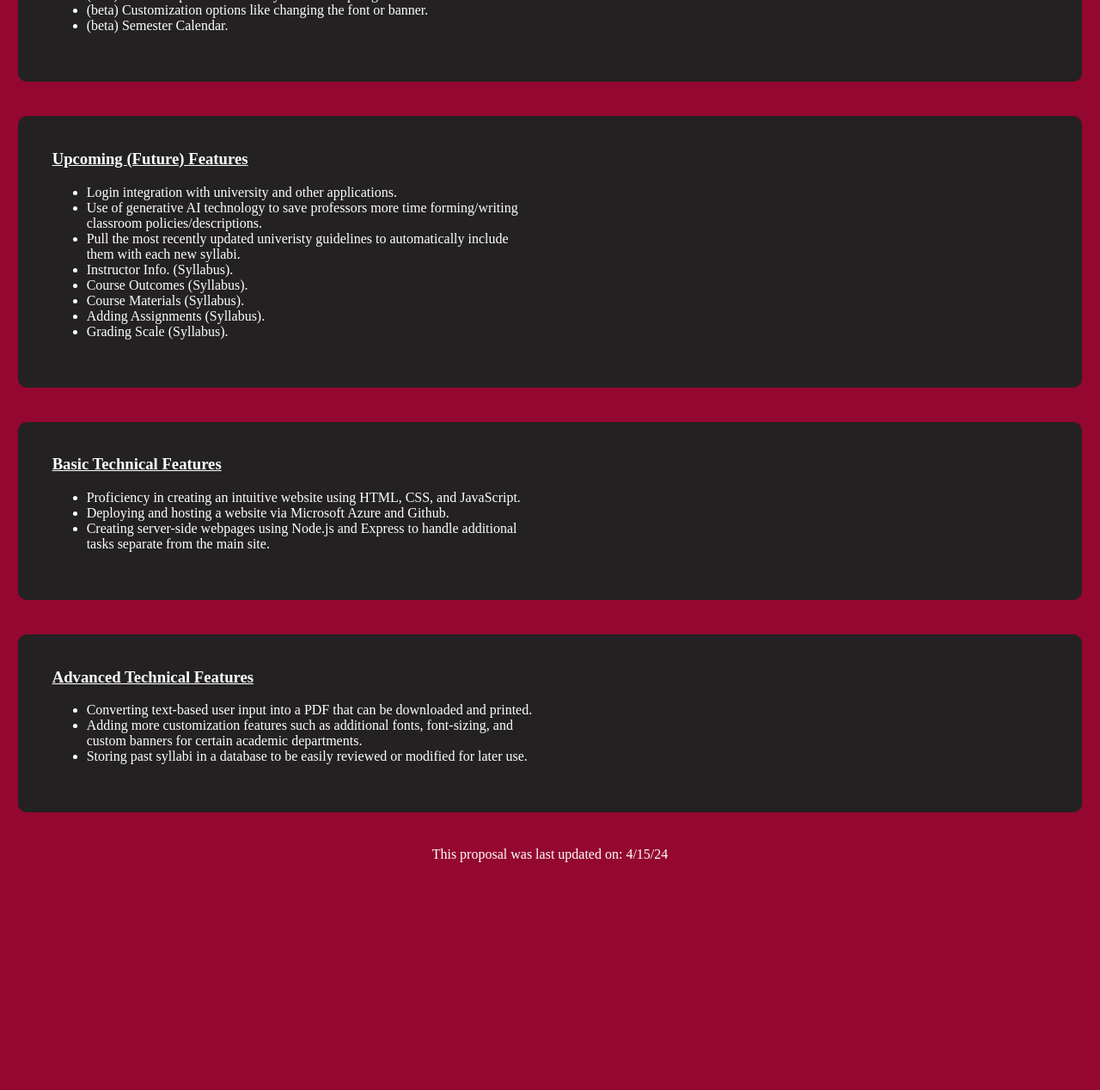
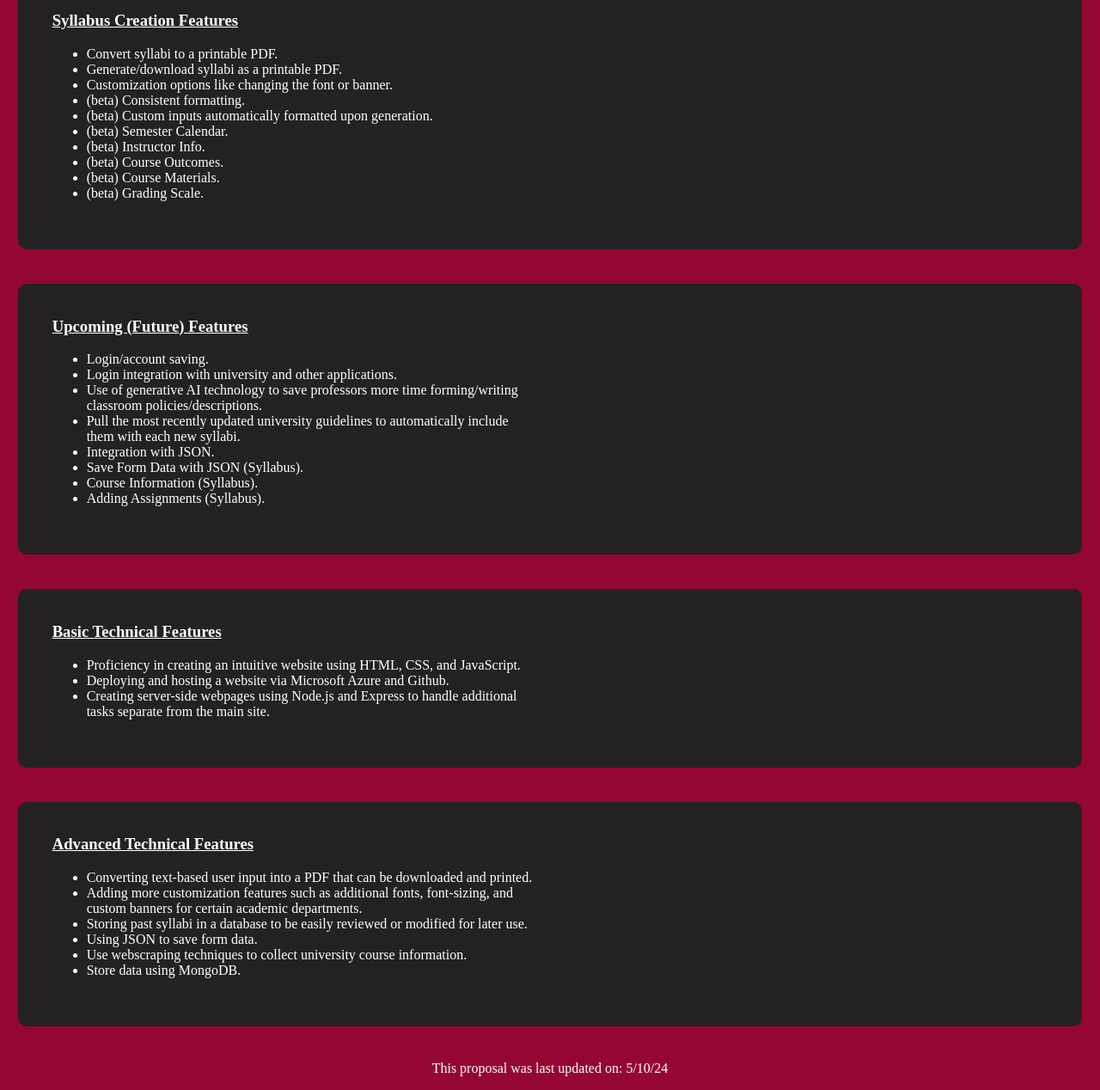
Before and after one commit to TheKrabbyPatties/syllabye-product-proposal, a plain HTML site: page index.html in a window 1280 px wide. Shown: the part 1284-2552 px from the top of the page at 86% size. Before the commit the page ends 2303 px from the top, so only its background shows below. Drawn offline with Linux system fonts and the light colour scheme.

Commit message:
added new features and updated some info

```diff
--- a/index.html
+++ b/index.html
@@ -12,9 +12,10 @@
     <h1>SyllaBye Product Overview</h1>
 
     <h3>Team Members</h3>
-    <p>Olivia Adamic, Joshua Brown, Kevin Danowski, Logan Prasczewicz, Emilio Vilchis, and Kevin Zamudio</p>
+    <p>Olivia Adamic, Joshua Brown, Kevin Danowski, Logan Prasczewicz, Emilio Vilchis, and Kevin Zamudio</p><br>
 
-    <h3><a href="https://thekrabbypatties.azurewebsites.net/">Meet the Team</a></h3>
+    <h3>Meet the Team: </h3>
+    <p><a href="https://thekrabbypatties.azurewebsites.net/">Click Here</a></p><br>
 
     <h3>Application Description</h3>
     <p>SyllaBye is an application created to help professors and other university administrators with the process of creating and updating the syllabi for different classes and departments.
@@ -28,8 +29,9 @@
     <h3>Technology Overview</h3>
     <p>The technology we used for this application includes:</p>
         <ul><b>Languages</b>
-            <li>HTML and CSS</li>
+            <li>HTML with CSS</li>
             <li>JavaScript</li>
+            <li>JSON</li>
         </ul>
         <ul><b></b>Platforms</b>
             <li>Web Application/Site</li>
@@ -57,24 +59,28 @@
         <ul>
             <li>Convert syllabi to a printable PDF.</li>
             <li>Generate/download syllabi as a printable PDF.</li>
+            <li>Customization options like changing the font or banner.</li>
             <li>(beta) Consistent formatting.</li>
             <li>(beta) Custom inputs automatically formatted upon generation.</li>
-            <li>(beta) Customization options like changing the font or banner.</li>
             <li>(beta) Semester Calendar.</li>
+            <li>(beta) Instructor Info.</li>
+            <li>(beta) Course Outcomes.</li>
+            <li>(beta) Course Materials.</li>
+            <li>(beta) Grading Scale.</li>
         </ul>
         </div>
 
     <div class="container2">
     <h3>Upcoming (Future) Features</h3>
     <ul>
+        <li>Login/account saving.</li>
         <li>Login integration with university and other applications.</li>
         <li>Use of generative AI technology to save professors more time forming/writing classroom policies/descriptions.</li>
-        <li>Pull the most recently updated univeristy guidelines to automatically include them with each new syllabi.</li>
-        <li>Instructor Info. (Syllabus).</li>
-        <li>Course Outcomes (Syllabus).</li>
-        <li>Course Materials (Syllabus).</li>
+        <li>Pull the most recently updated university guidelines to automatically include them with each new syllabi.</li>
+        <li>Integration with JSON.</li>
+        <li>Save Form Data with JSON (Syllabus).</li>
+        <li>Course Information (Syllabus).</li>
         <li>Adding Assignments (Syllabus).</li>
-        <li>Grading Scale (Syllabus).</li>
     </ul>
     </div>
 
@@ -93,10 +99,13 @@
         <li>Converting text-based user input into a PDF that can be downloaded and printed.</li>
         <li>Adding more customization features such as additional fonts, font-sizing, and custom banners for certain academic departments.</li>
         <li>Storing past syllabi in a database to be easily reviewed or modified for later use.</li>
+        <li>Using JSON to save form data.</li>
+        <li>Use webscraping techniques to collect university course information.</li>
+        <li>Store data using MongoDB.</li>
     </ul>
     </div>
 
-    <p class="p2">This proposal was last updated on: 4/15/24</p>
+    <p class="p2">This proposal was last updated on: 5/10/24</p>
 
 
 </body>
```
